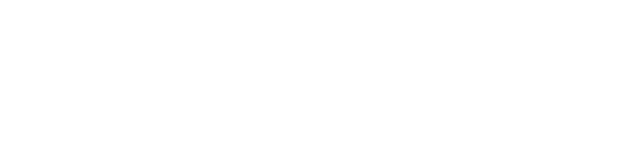
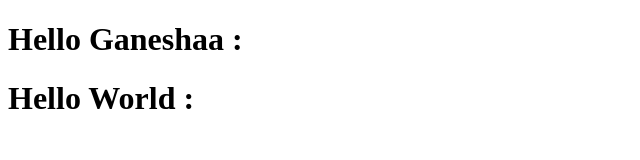
Before and after one commit to akhyad54321/LearnCodewithDurgesh-Repository, a plain HTML site: page about.html in a window 1280 px wide. Shown: the whole page, without its empty margins (0-640 px from the left). Drawn offline with Linux system fonts and the light colour scheme.

Commit message:
commit changes

```diff
--- a/about.html
+++ b/about.html
@@ -7,6 +7,7 @@
     <title>About Page</title>
 </head>
 <body>
-
+    <h1>Hello Ganeshaa : </h1>
+    <h1>Hello World : </h1>
 </body>
 </html>
```
Also changed, not shown: index.html (+1 -0 lines).
